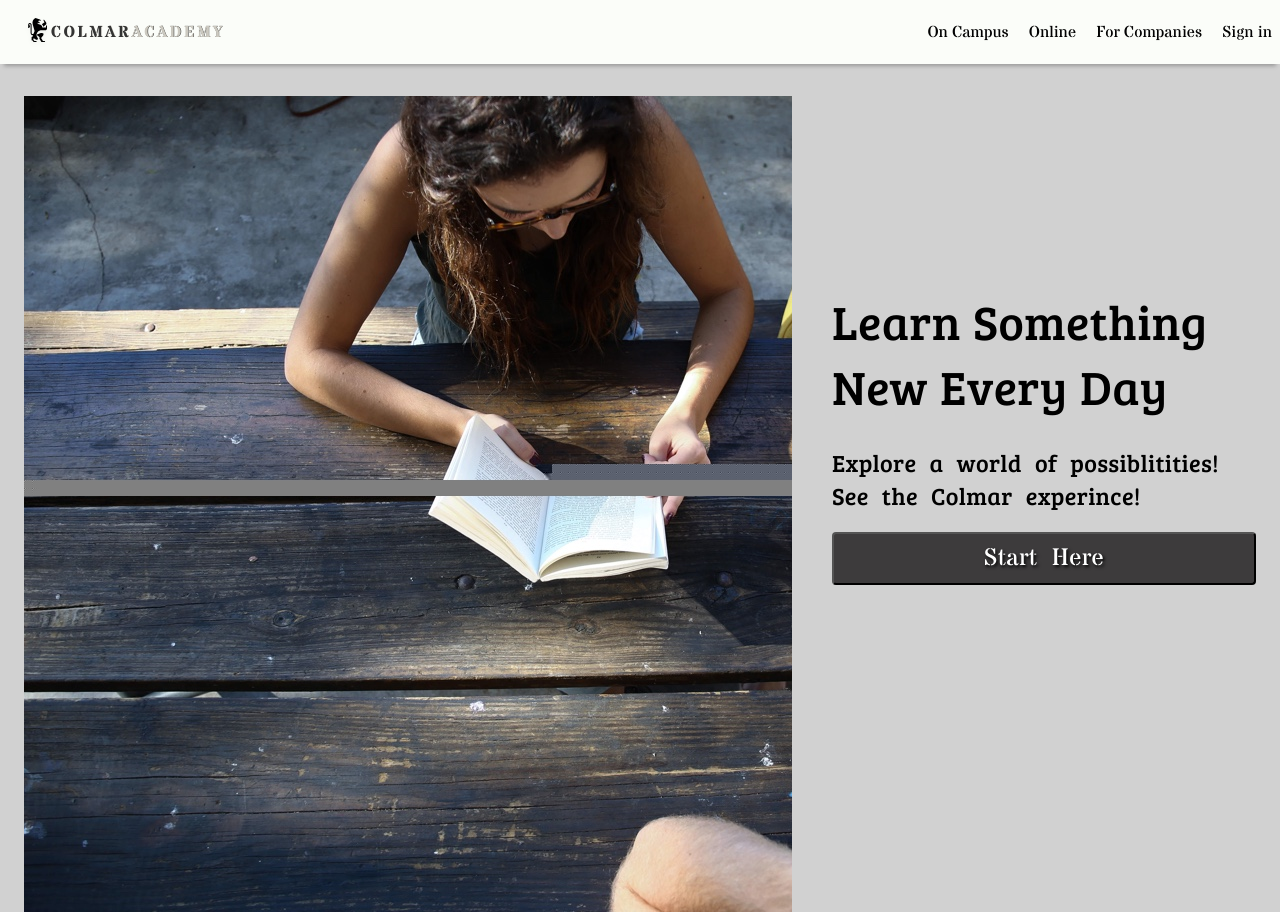
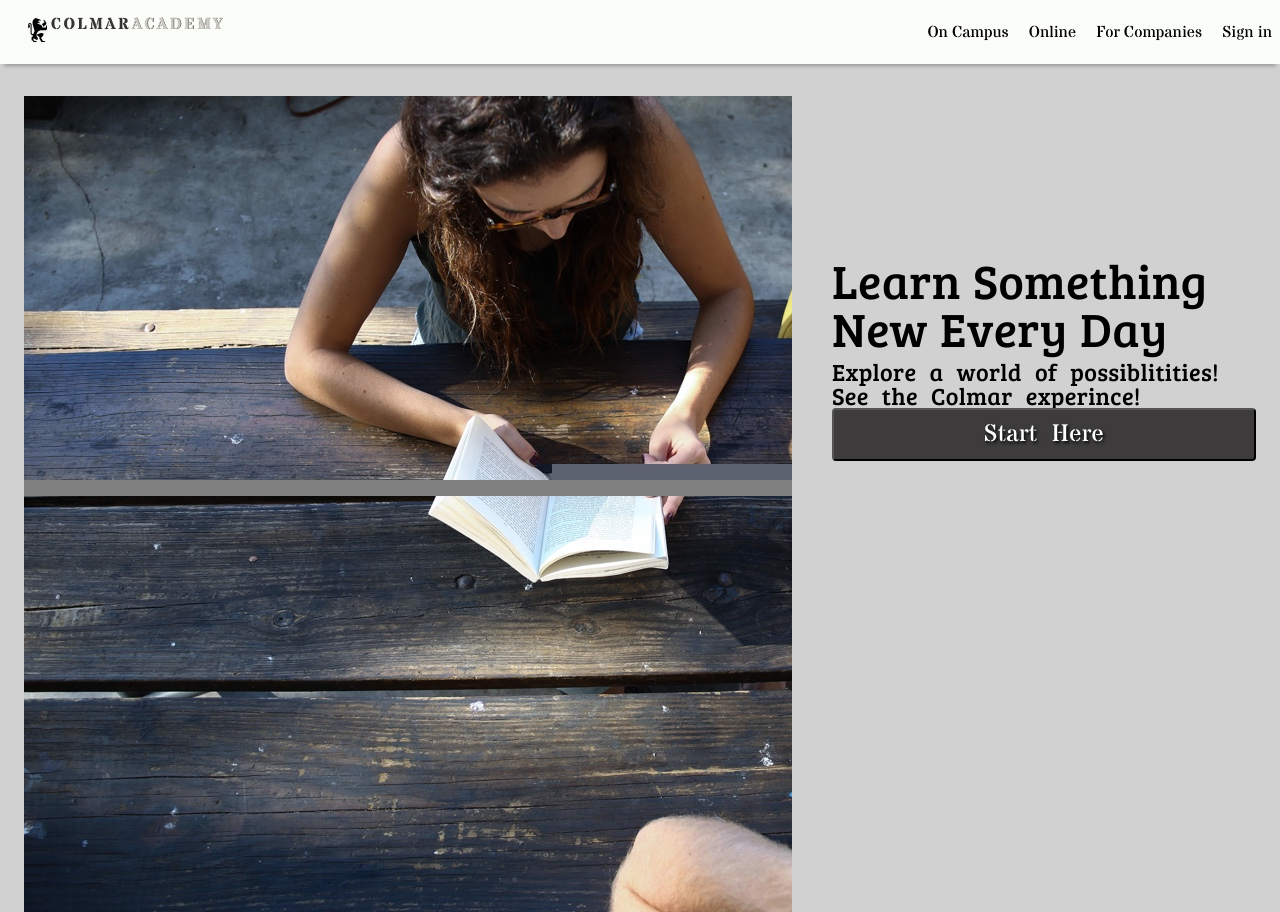
Before and after one commit to MaylaTenorio/MaylaTenorio.github.io, a plain HTML site: page index.html in a window 1280 px wide. Shown: the top 912 px of the page. Drawn offline with nearby package versions, Linux system fonts and the light colour scheme.

Commit message:
final version

```diff
--- a/index.html
+++ b/index.html
@@ -2,8 +2,10 @@
 <html>
   <head>
     <meta charset="utf-8">
+    <meta name="viewport" content="width=device-width, initial-scale=1">
     <title>Colmar Academy</title>
-      <link type="text/css" rel="stylesheet" href="resources/css/index.css"/>
+    <link type="text/css" rel="stylesheet" href="resources/css/reset.css"/>
+    <link type="text/css" rel="stylesheet" href="resources/css/index.css"/>
   </head>
 
   <body>
--- a/resources/css/index.css
+++ b/resources/css/index.css
@@ -481,7 +481,8 @@ footer p {
 
 @media only screen and (max-width: 500px) {
 
-#colmar, #academy, .banner, nav, .secondbanner, .course img, .course p, .course h4, .courseimg, .four-col-flex, .fourthtext , .tp, .logo, .secondflex-container{
+#colmar, #academy, .banner, nav, .secondbanner, .course img, .course p,
+.course h4, .courseimg, .four-col-flex, .fourthtext , .tp, .logo, .secondflex-container{
 display: none;}
 
 
--- /dev/null
+++ b/resources/css/reset.css
@@ -0,0 +1,47 @@
+/* http://meyerweb.com/eric/tools/css/reset/
+   v2.0 | 20110126
+   License: none (public domain)
+*/
+html, body, div, span, applet, object, iframe,
+h1, h2, h3, h4, h5, h6, p, blockquote, pre,
+a, abbr, acronym, address, big, cite, code,
+del, dfn, em, img, ins, kbd, q, s, samp,
+small, strike, strong, sub, sup, tt, var,
+b, u, i, center,
+dl, dt, dd, ol, ul, li,
+fieldset, form, label, legend,
+table, caption, tbody, tfoot, thead, tr, th, td,
+article, aside, canvas, details, embed,
+figure, figcaption, footer, header, hgroup,
+menu, nav, output, ruby, section, summary,
+time, mark, audio, video {
+  margin: 0;
+  padding: 0;
+  border: 0;
+  font-size: 100%;
+  font: inherit;
+  vertical-align: baseline;
+}
+/* HTML5 display-role reset for older browsers */
+article, aside, details, figcaption, figure,
+footer, header, hgroup, menu, nav, section {
+  display: block;
+}
+body {
+  line-height: 1;
+}
+ol, ul {
+  list-style: none;
+}
+blockquote, q {
+  quotes: none;
+}
+blockquote:before, blockquote:after,
+q:before, q:after {
+  content: '';
+  content: none;
+}
+table {
+  border-collapse: collapse;
+  border-spacing: 0;
+}
```
